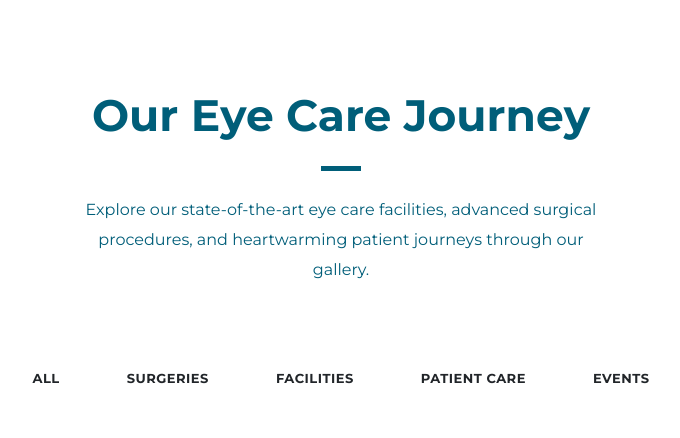
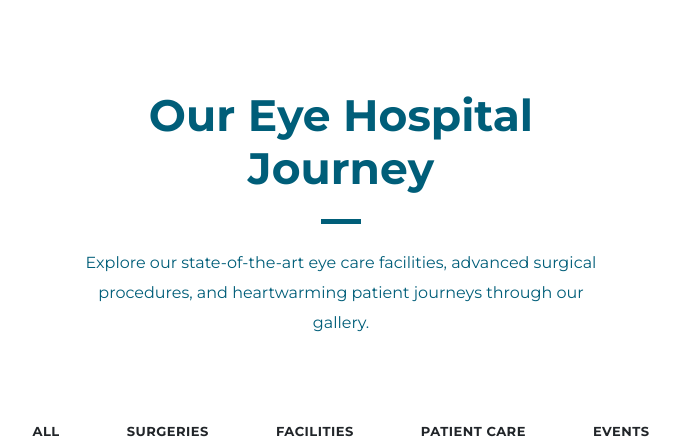
Before and after one commit to ankuxsshh/karunya.eyehospital, a Django app: page /gallery in a window 1280 px wide. Shown: the part 435-873 px from the top of the page, without its empty margins (299-979 px from the left). Run offline with Django 5.2, Linux system fonts and the light colour scheme; some libraries are stand-ins or nearby versions.

Commit message:
first commit

```diff
--- a/templates/about.html
+++ b/templates/about.html
@@ -1,7 +1,7 @@
 {% extends 'base.html' %}
 
 {% block title %}
-  About | Karunya Eyecare
+  About | Karunya Eye Hospital
 {% endblock %}
 
 {% block content %}
@@ -33,7 +33,7 @@
         <!-- Content Section: 50% Width -->
         <div class="col-lg-6 col-sm-12">
           <div class="about-content pl-4 mt-4 mt-lg-0">
-            <h2 class="title-color">About Karunya Eyecare</h2>
+            <h2 class="title-color">About Karunya Eye Hospital</h2>
             <p class="mt-4 mb-5">Established in 1985 as K.K. Opticals & Eye Clinic in Adoor, Kerala, by Mr. Tilly B George, a pioneer in optical lenses and accessories, our institution has grown remarkably over 40 years. His vision of a premier eye care center became a reality with Karunya Eye Hospital (KEH) in 2008.
 
               KEH, a NABH-certified specialty eye care hospital, is one of the most trusted in Adoor, with modern centers in Pandalam and Kottarakkara. Our eight highly qualified specialists provide advanced ophthalmic care, including cataract, retina, glaucoma, and laser eye surgeries. Thousands of painless MICS cataract surgeries (Phaco) have been successfully performed.
--- a/templates/appoinment.html
+++ b/templates/appoinment.html
@@ -1,6 +1,6 @@
 {% extends 'base.html' %}
 
-{% block title %}Appoinment | Karunya Eyecare{% endblock %}
+{% block title %}Appoinment | Karunya Eye Hospital{% endblock %}
 
 {% block content %}
 
--- a/templates/base.html
+++ b/templates/base.html
@@ -7,7 +7,7 @@
 
     <title>
       {% block title %}
-        Karunya Eyecare
+        Karunya Eye Hospital
       {% endblock %}
     </title>
 
@@ -39,7 +39,7 @@
             <div class="col-lg-6">
               <ul class="top-bar-info list-inline-item pl-0 mb-0">
                 <li class="list-inline-item">
-                  <a href="mailto:support@gmail.com"><i class="icofont-support-faq mr-2"></i>support@karunyaeyecare.com</a>
+                  <a href="mailto:support@gmail.com"><i class="icofont-support-faq mr-2"></i>support@karunyaeyehospital.com</a>
                 </li>
                 <li class="list-inline-item">
                   <i class="icofont-location-pin mr-2"></i>Kollam , Kerala
@@ -213,7 +213,7 @@
                   <i class="icofont-email mr-3"></i>
                   <span class="h6 mb-0">24/7 Support Available</span>
                 </div>
-                <h4 class="mt-2"><a href="mailto:support@eyehospital.com">support@karunyaeyecare.com</a></h4>
+                <h4 class="mt-2"><a href="mailto:support@eyehospital.com">support@karunyaeyehospital.com</a></h4>
               </div>
               <div class="footer-contact-block">
                 <div class="icon d-flex align-items-center">
--- a/templates/contact.html
+++ b/templates/contact.html
@@ -102,7 +102,7 @@
                 <div class="contact-block mb-4 mb-lg-0">
                     <i class="icofont-support-faq"></i>
                     <h5>Email Support</h5>
-                     care@eyehospital.com
+                     karunya@eyehospital.com
                 </div>
             </div>
             <div class="col-lg-4 col-sm-6 col-md-6">
--- a/templates/department.html
+++ b/templates/department.html
@@ -1,6 +1,6 @@
 {% extends 'base.html' %}
 
-{% block title %} Department | Karunya Eyecare{% endblock %}
+{% block title %} Department | Karunya Eye Hospital{% endblock %}
 
 {% block content %}
 <section class="page-title bg-1">
--- a/templates/doctor.html
+++ b/templates/doctor.html
@@ -1,7 +1,7 @@
 {% extends 'base.html' %}
 
 {% block title %}
-  Doctors | Karunya Eye Care
+  Doctors | Karunya Eye Hospital
 {% endblock %}
 
 {% block content %}
--- a/templates/gallery.html
+++ b/templates/gallery.html
@@ -1,7 +1,7 @@
 {% extends 'base.html' %}
 
 {% block title %}
-  Gallery | Karunya Eye Care
+  Gallery | Karunya Eye Hospital
 {% endblock %}
 
 {% block content %}
@@ -12,7 +12,7 @@
         <div class="col-md-12">
           <div class="block text-center">
             <span class="text-white">Our Gallery</span>
-            <h1 class="text-capitalize mb-5 text-lg">Moments at Karunya Eye Care</h1>
+            <h1 class="text-capitalize mb-5 text-lg">Moments at Karunya Eye Hospital</h1>
           </div>
         </div>
       </div>
@@ -24,7 +24,7 @@
       <div class="row justify-content-center">
         <div class="col-lg-6 text-center">
           <div class="section-title">
-            <h2>Our Eye Care Journey</h2>
+            <h2>Our Eye Hospital Journey</h2>
             <div class="divider mx-auto my-4"></div>
             <p>Explore our state-of-the-art eye care facilities, advanced surgical procedures, and heartwarming patient journeys through our gallery.</p>
           </div>
--- a/templates/index.html
+++ b/templates/index.html
@@ -1,7 +1,7 @@
 {% extends 'base.html' %}
 
 {% block title %}
-  Home | Karunya Eyecare
+  Home | Karunya Eye Hospital
 {% endblock %}
 
 {% block content %}
@@ -410,7 +410,7 @@
       <div class="row justify-content-center">
         <div class="col-lg-7">
           <div class="section-title text-center">
-            <h2>Our Trusted Eye Care Partners</h2>
+            <h2>Our Trusted Eye Hospital Partners</h2>
             <div class="divider mx-auto my-4"></div>
             <p>We collaborate with leading eye care specialists and institutions to bring the best vision care to our patients. Their expertise and commitment help us ensure the highest standards of eye health and treatment.</p>
           </div>
--- a/templates/services.html
+++ b/templates/services.html
@@ -1,7 +1,7 @@
 {% extends 'base.html' %}
 
 {% block title %}
-  Services | Karunya Eyecare
+  Services | Karunya Eye Hospital
 {% endblock %}
 
 {% block content %}
--- a/templates/specialities.html
+++ b/templates/specialities.html
@@ -1,7 +1,7 @@
 {% extends 'base.html' %}
 
 {% block title %}
-  Specialities | Karunya Eye Care
+  Specialities | Karunya Eye Hospital
 {% endblock %}
 
 {% block content %}
```
